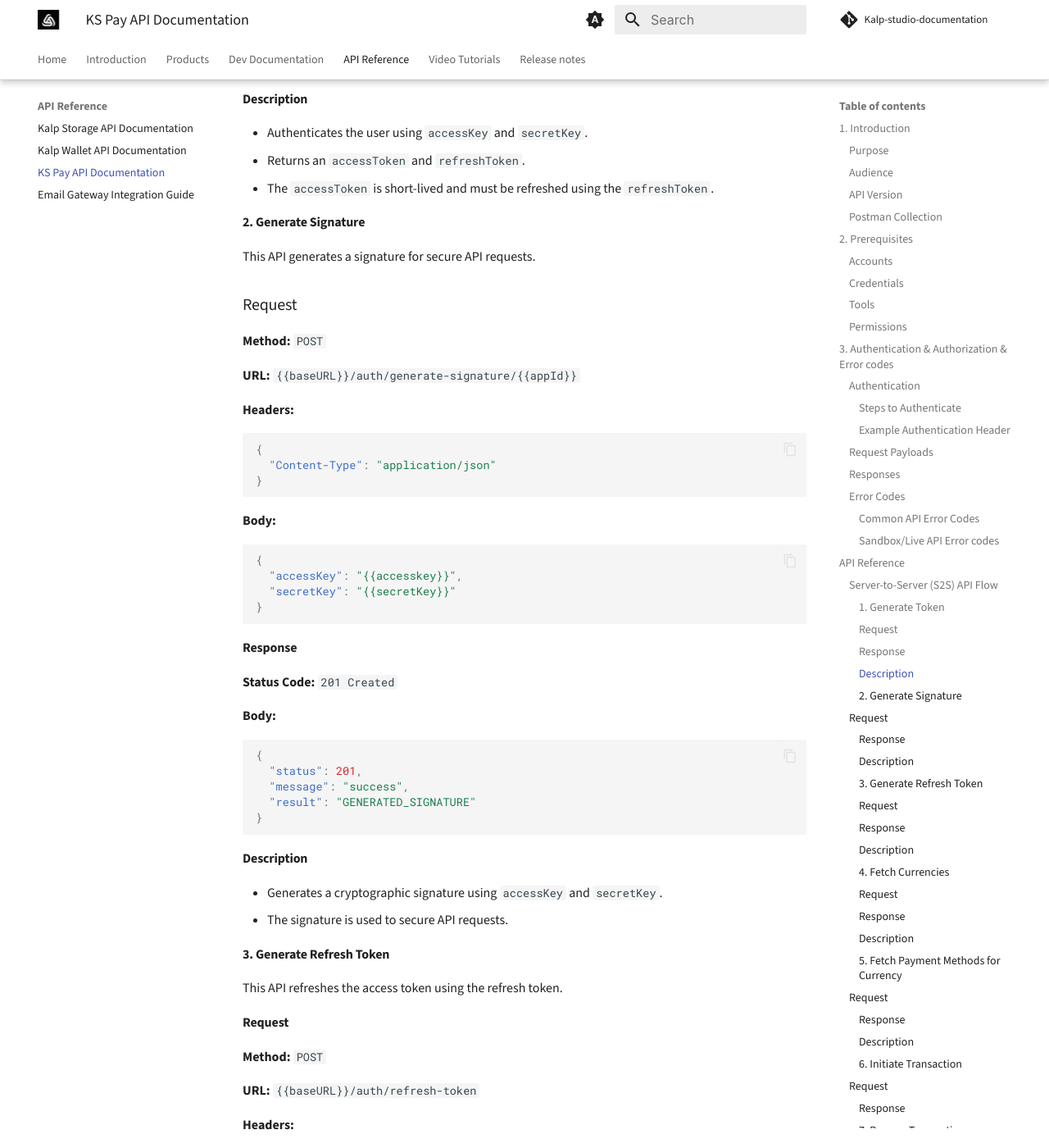
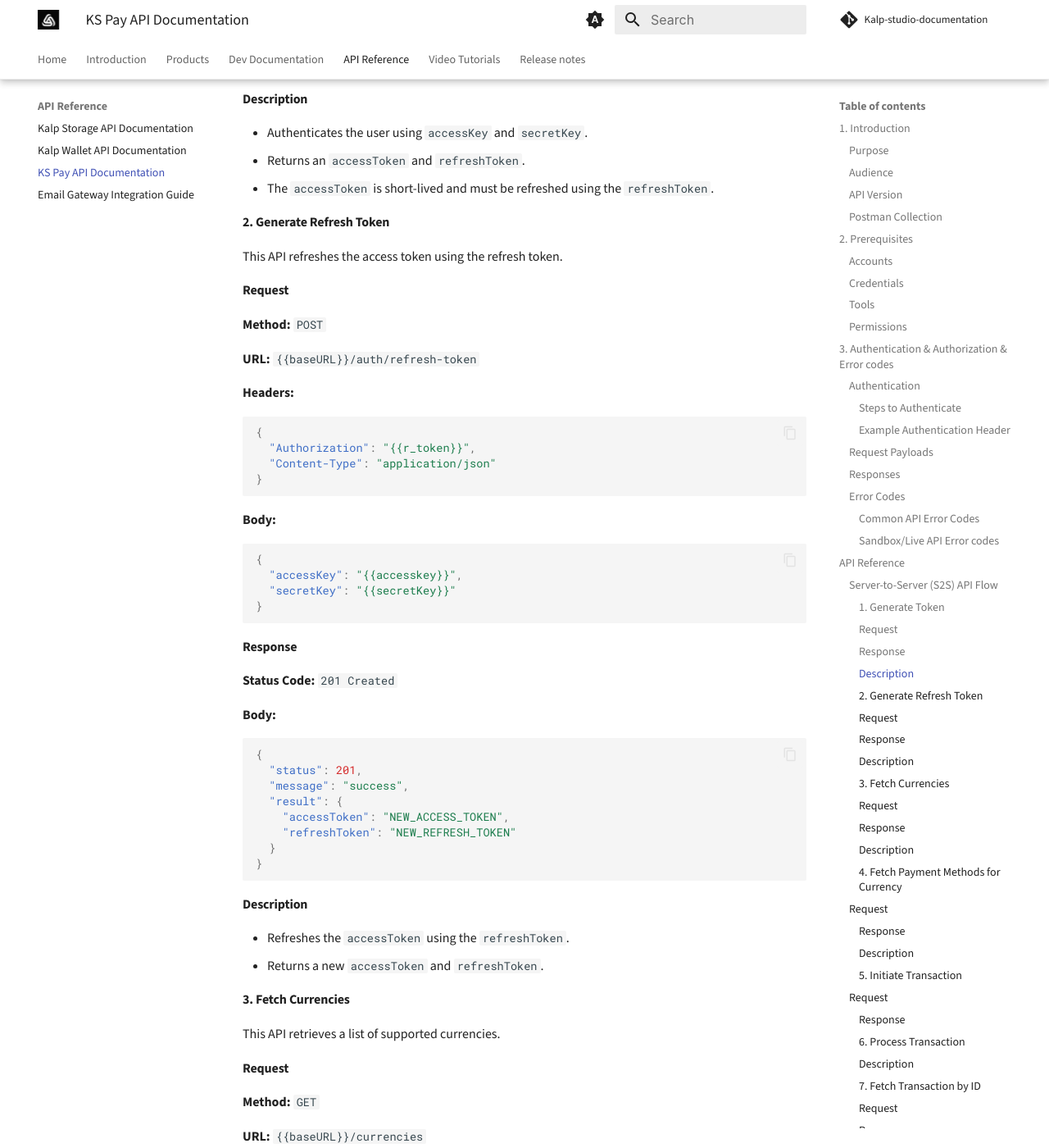
Before and after one commit to p2eengineering/kalp-studio-documentation, an MkDocs documentation site: the page built from docs/API-Reference/KS-Pay-API-Documentation.md, in a window 1280 px wide and 1400 px high, scrolled down 14015 px. Shown: the whole window at 82% size. Built offline with MkDocs 1.6.1 and Material for MkDocs 9.7.7, drawn with Linux system fonts in a browser that asks for light colours; some web fonts are replaced; comment, search, counter and statistics services are not loaded; old or Windows-style settings are respelled for this version of MkDocs; some of the changed text lies outside the part shown.

Commit message:
Updated API DOc KS PAY

````diff
--- a/docs/API-Reference/KS-Pay-API-Documentation.md
+++ b/docs/API-Reference/KS-Pay-API-Documentation.md
@@ -700,46 +701,8 @@
 - Returns an `accessToken` and `refreshToken`.
 - The `accessToken` is short-lived and must be refreshed using the `refreshToken`.
 
-#### 2. Generate Signature
-This API generates a signature for secure API requests.
 
-### Request
-**Method:** `POST`
-
-**URL:** `{{baseURL}}/auth/generate-signature/{{appId}}`
-
-**Headers:**
-```json
-{
-  "Content-Type": "application/json"
-}
-```
-
-**Body:**
-```json
-{
-  "accessKey": "{{accesskey}}",
-  "secretKey": "{{secretKey}}"
-}
-```
-
-#### Response
-**Status Code:** `201 Created`
-
-**Body:**
-```json
-{
-  "status": 201,
-  "message": "success",
-  "result": "GENERATED_SIGNATURE"
-}
-```
-
-#### Description
-- Generates a cryptographic signature using `accessKey` and `secretKey`.
-- The signature is used to secure API requests.
-
-#### 3. Generate Refresh Token
+#### 2. Generate Refresh Token
 This API refreshes the access token using the refresh token.
 
 #### Request
````
Also changed, not shown: other parts of docs/API-Reference/KS-Pay-API-Documentation.md (+8 -7 lines).
